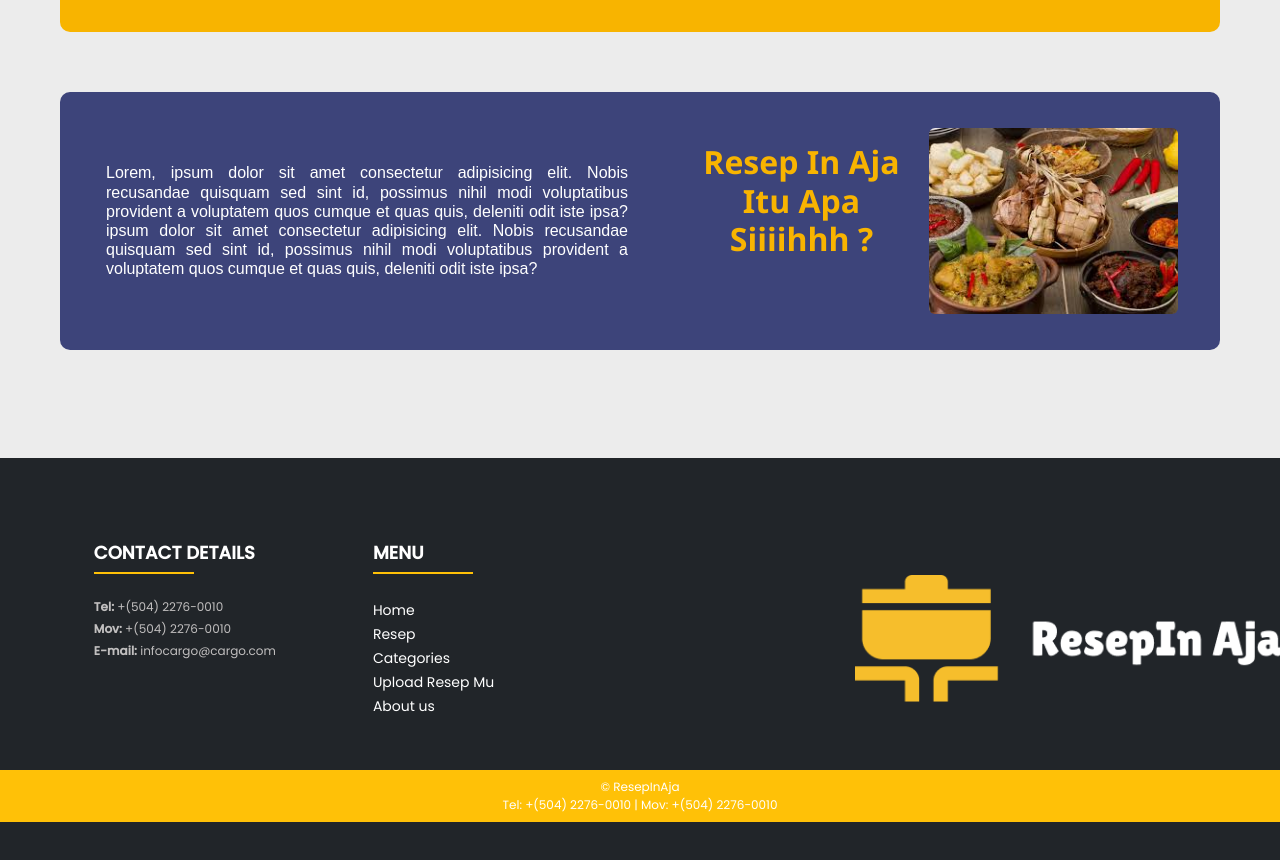
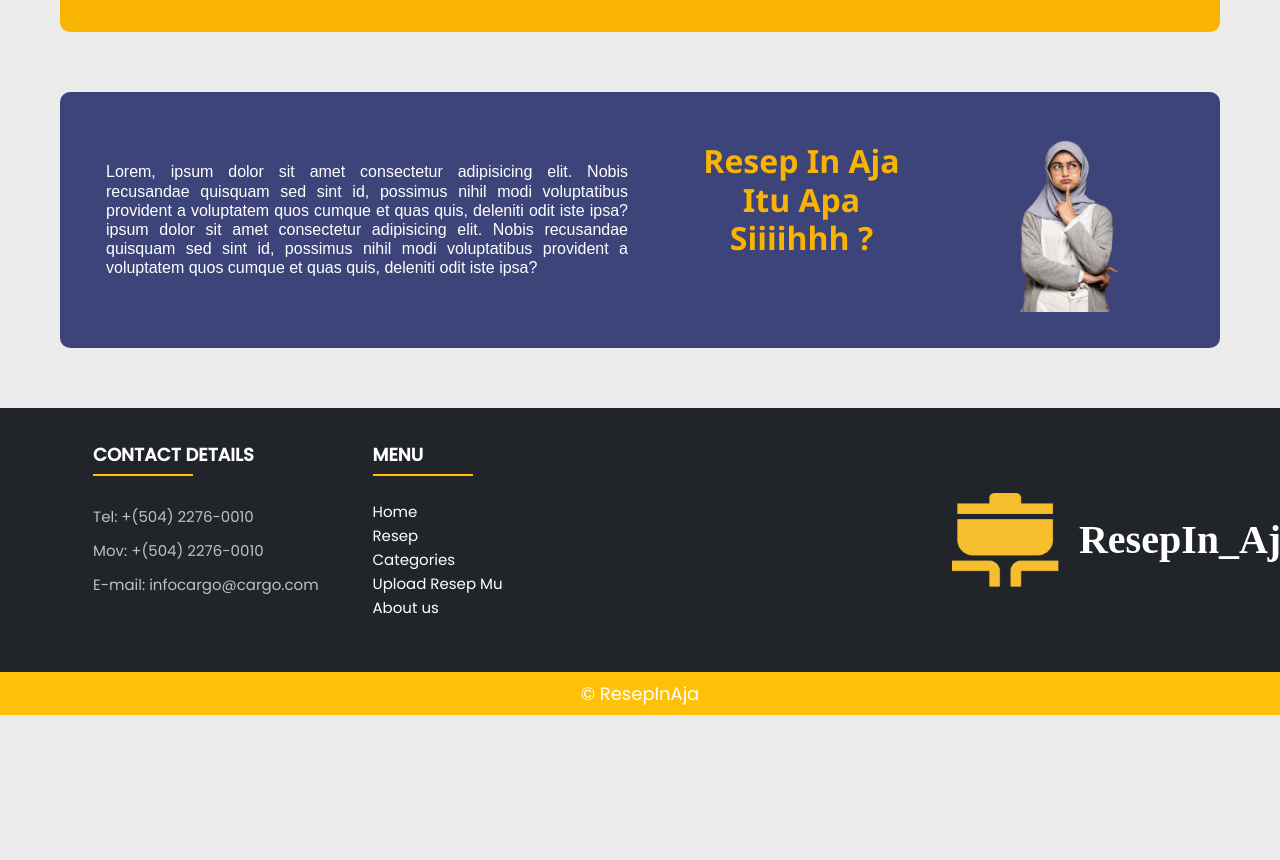
Before and after one commit to PetrusFE4/Project-23-Kitchen-App, a React (Vite) app in the folder frontend/ResepIn_Aja/: page / in a window 1280 px wide. Shown: the part 780-1640 px from the top of the page. After the commit the page ends 1495 px from the top, so only its background shows below. Built offline with nearby package versions, Linux system fonts and the light colour scheme; no server answers.

Commit message:
update home,footer

```diff
--- a/frontend/ResepIn_Aja/src/components/Footer.jsx
+++ b/frontend/ResepIn_Aja/src/components/Footer.jsx
@@ -4,21 +4,19 @@
 
 const Footer = () => {
   return (
-    <footer className="footer bg-dark text-white py-5 mt-5">
+    <footer className="footer bg-dark text-white">
       <div className="container">
         <div className="row">
           <div className="col-md-4 col-lg-4 col-xl-3 my-3">
-            <h5 className="mb-4 font-weight-bold text-uppercase">
-              Contact Details
-            </h5>
+            <h5 className="mb-4 font-weight-bold text-uppercase">Contact Details</h5>
             <p className="mb-1 small-text">
-              <strong>Tel:</strong> +(504) 2276-0010
+              <a>Tel: +(504) 2276-0010</a>
             </p>
             <p className="mb-1 small-text">
-              <strong>Mov:</strong> +(504) 2276-0010
+              <a>Mov: +(504) 2276-0010</a>
             </p>
             <p className="mb-0 small-text">
-              <strong>E-mail:</strong> infocargo@cargo.com
+              <a>E-mail: infocargo@cargo.com</a>
             </p>
           </div>
 
@@ -26,34 +24,41 @@ const Footer = () => {
             <h5 className="mb-4 font-weight-bold text-uppercase">Menu</h5>
             <ul className="list-unstyled">
               <li>
-                <a href="#" className="text-white text-decoration-none">Home</a>
+                <a href="#" className="text-white text-decoration-none">
+                  Home
+                </a>
               </li>
               <li>
-                <a href="#" className="text-white text-decoration-none">Resep</a>
+                <a href="#" className="text-white text-decoration-none">
+                  Resep
+                </a>
               </li>
               <li>
-                <a href="#" className="text-white text-decoration-none">Categories</a>
+                <a href="#" className="text-white text-decoration-none">
+                  Categories
+                </a>
               </li>
               <li>
-                <a href="#" className="text-white text-decoration-none">Upload Resep Mu</a>
+                <a href="#" className="text-white text-decoration-none">
+                  Upload Resep Mu
+                </a>
               </li>
               <li>
-                <a href="#" className="text-white text-decoration-none">About us</a>
+                <a href="#" className="text-white text-decoration-none">
+                  About us
+                </a>
               </li>
             </ul>
           </div>
 
-          <div className="col-md-4 col-lg-5 col-xl-6 my-3 d-flex justify-content-center align-items-center">
-            <img src="/src/assets/logoRA.png" alt="Logo" className="img-fluid logo" />
+          <div className="col-md-4 col-lg-5 col-xl-6 my-3 d-flex justify-contnt-center align-items-center">
+            <img src="/src/assets/Logo.png" alt="Logo" className="img-fluid logo " /> <span className="textspanset">ResepIn_Aja</span>
           </div>
         </div>
       </div>
       <div className="Copyrigt bg-warning py-2">
-        <p className="mb-0 text-center text-white" style={{ fontSize: '12px' }}>
+        <p className="mb-0 text-center text-white" style={{ fontSize: "18px" }}>
           &copy; ResepInAja
-        </p>
-        <p className="mb-0 text-center text-white" style={{ fontSize: '12px' }}>
-          Tel: +(504) 2276-0010 | Mov: +(504) 2276-0010
         </p>
       </div>
     </footer>
--- a/frontend/ResepIn_Aja/src/components/Home.jsx
+++ b/frontend/ResepIn_Aja/src/components/Home.jsx
@@ -1,16 +1,15 @@
-import React, { useState, useEffect } from 'react';
-import { Link } from 'react-router-dom';
-import axios from 'axios';
-import { FaHeart } from 'react-icons/fa'; // Menggunakan "react-icons/fa" untuk FontAwesome
-import { FaMagnifyingGlass } from 'react-icons/fa6';
-// import './Home.css'; // Import CSS
+import React, { useState, useEffect } from "react";
+import { Link } from "react-router-dom";
+import axios from "axios";
+import { FaHeart } from "react-icons/fa";
+import { FaMagnifyingGlass } from "react-icons/fa6";
 
 const Home = () => {
   const [resepData, setResepData] = useState([]);
   const [isAuthenticated, setIsAuthenticated] = useState(false);
   const [userId, setUserId] = useState(null);
-  const [favMessage, setFavMessage] = useState(""); // State untuk pesan favorit
-  const [showPopup, setShowPopup] = useState(false); // State untuk menampilkan pop-up
+  const [favMessage, setFavMessage] = useState("");
+  const [showPopup, setShowPopup] = useState(false);
 
   useEffect(() => {
     const token = localStorage.getItem("authToken");
@@ -61,7 +60,6 @@ const Home = () => {
       setTimeout(() => {
         setShowPopup(false);
       }, 3000);
-
     } catch (error) {
       console.error("Gagal menambahkan ke favorit:", error);
       setFavMessage("Gagal menambahkan ke favorit.");
@@ -80,7 +78,9 @@ const Home = () => {
         </p>
         <div className="search-container">
           <button className="explore-button">
-            <a href="http://localhost:5173/Resep">Explore Resep Makanan <FaMagnifyingGlass /></a>
+            <a href="http://localhost:5173/Resep">
+              Explore Resep Makanan <FaMagnifyingGlass />
+            </a>
           </button>
         </div>
       </header>
@@ -106,7 +106,7 @@ const Home = () => {
                 More details
               </Link>
               <button className="details-button fav-button" onClick={() => handleFav(resep.id)}>
-                <FaHeart /> {/* Menggunakan FaHeart dari react-icons */}
+                <FaHeart />
               </button>
             </div>
           ))}
@@ -114,7 +114,7 @@ const Home = () => {
       </div>
 
       {showPopup && (
-        <div className={`popup-overlay ${showPopup ? 'active' : ''}`}>
+        <div className={`popup-overlay ${showPopup ? "active" : ""}`}>
           <div className="popup">
             <h2>Alert</h2>
             <p>{favMessage}</p>
@@ -159,7 +159,7 @@ const Home = () => {
                 </div>
               </div>
               <div className="col-3 mt-20">
-                <img src="/src/assets/img/image1.jpg" alt="ayam goreng" className="img-fluid mx-1 rounded" />
+                <img src="/src/assets/img/photo1.png" alt="ayam goreng" className="img-fluid mx-1 rounded" />
               </div>
             </div>
           </div>
--- a/frontend/ResepIn_Aja/src/styles/footer.css
+++ b/frontend/ResepIn_Aja/src/styles/footer.css
@@ -1,12 +1,13 @@
-html, body {
-  height: 100%;
+html,
+body {
+  height: 80%;
   margin: 0;
 }
 
 #root {
   display: flex;
   flex-direction: column;
-  min-height: 100vh;
+  min-height: 80vh;
 }
 
 .main-content {
@@ -16,8 +17,6 @@ html, body {
 .footer {
   background-color: #343a40;
   color: white;
-  padding-top: 0; /* Menghapus padding atas */
-  padding-bottom: 0; /* Menghapus padding bawah */
 }
 
 /* Jika Anda ingin menghilangkan padding secara keseluruhan,
@@ -37,7 +36,7 @@ html, body {
 .footer a {
   color: white;
   text-decoration: none;
-  font-size: 14px;
+  font-size: 15px;
 }
 
 .footer a:hover {
@@ -104,10 +103,20 @@ html, body {
   height: auto;
   margin-left: 300px; /* Memindahkan logo ke kanan */
 }
+.textspanset {
+  font-weight: bold;
+  font-family: serif;
+  font-size: 40px;
+  padding-left: 20px;
+}
 
 .small-text {
-  font-size: 12px; /* Menyesuaikan ukuran font */
+  font-size: 20px; /* Menyesuaikan ukuran font */
   line-height: 1.5; /* Menyesuaikan jarak antar baris */
   color: #c1bfbf; /* Menyesuaikan warna teks */
   /* tambahkan properti CSS lain sesuai kebutuhan */
 }
+.img-fluid {
+  width: 20%;
+  height: auto;
+}
--- a/frontend/ResepIn_Aja/src/styles/home.css
+++ b/frontend/ResepIn_Aja/src/styles/home.css
@@ -309,9 +309,8 @@ body {
   height: auto;
   justify-content: center;
   display: flex;
-  margin : 60px;
+  margin: 60px;
   border-radius: 10px;
-
 }
 
 .container {
@@ -397,7 +396,6 @@ body {
   margin-right: 0;
 }
 
-
 /* Pop-Up Styles */
 .popup-overlay {
   position: fixed;
```
